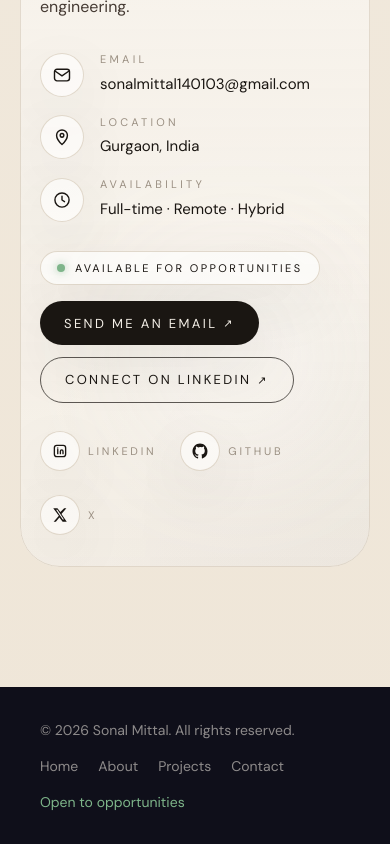
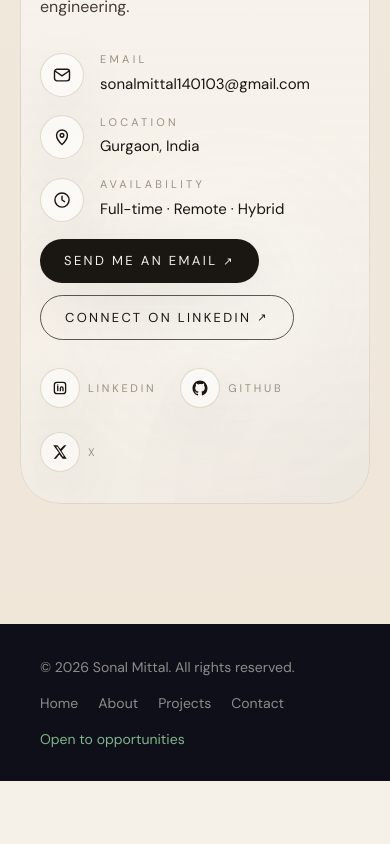
Before and after one commit to mittalsonal/SonalMittal-Portfolio, a Next.js app: page / in a window 390 px wide. Shown: the part 8886-9730 px from the top of the page. After the commit the page ends 9667 px from the top, so only its background shows below. Built offline with nearby package versions, Linux system fonts and the light colour scheme.

Commit message:
contact page

```diff
--- a/app/components/Contact.tsx
+++ b/app/components/Contact.tsx
@@ -10,6 +10,10 @@ import { fadeUp, staggerContainer, viewport } from "@/app/utils/animations";
 // ---------------------------------------------------------------------------
 // Sub-components
 // ---------------------------------------------------------------------------
+
+function gmailComposeUrl(email: string) {
+  return `https://mail.google.com/mail/?view=cm&fs=1&to=${encodeURIComponent(email)}`;
+}
 
 function ContactRow({
   icon,
@@ -271,18 +275,14 @@ export default function Contact() {
               />
             </div>
 
-            {/* Status badge */}
-            <div className="mt-7 flex flex-col gap-4 sm:flex-row sm:items-center">
-              <div className="inline-flex items-center gap-2.5 rounded-full border border-line/70 bg-white/60 px-4 py-2 text-[11px] uppercase tracking-[0.22em] text-foreground shadow-soft">
-                <span className="h-2 w-2 rounded-full bg-[#7EB58A] shadow-[0_0_8px_rgba(126,181,138,0.7)]" />
-                Available for opportunities
-              </div>
-            </div>
+
 
             {/* CTA buttons */}
             <div className="mt-4 flex flex-wrap items-center gap-3">
               <a
-                href={`mailto:${profile.email}`}
+                href={gmailComposeUrl(profile.email)}
+                target="_blank"
+                rel="noreferrer"
                 data-cursor="interactive"
                 className="inline-flex min-h-[44px] items-center gap-1.5 rounded-full bg-foreground px-6 py-3 text-[13px] uppercase tracking-[0.18em] text-background shadow-soft transition-transform duration-300 hover:-translate-y-0.5"
               >
```
